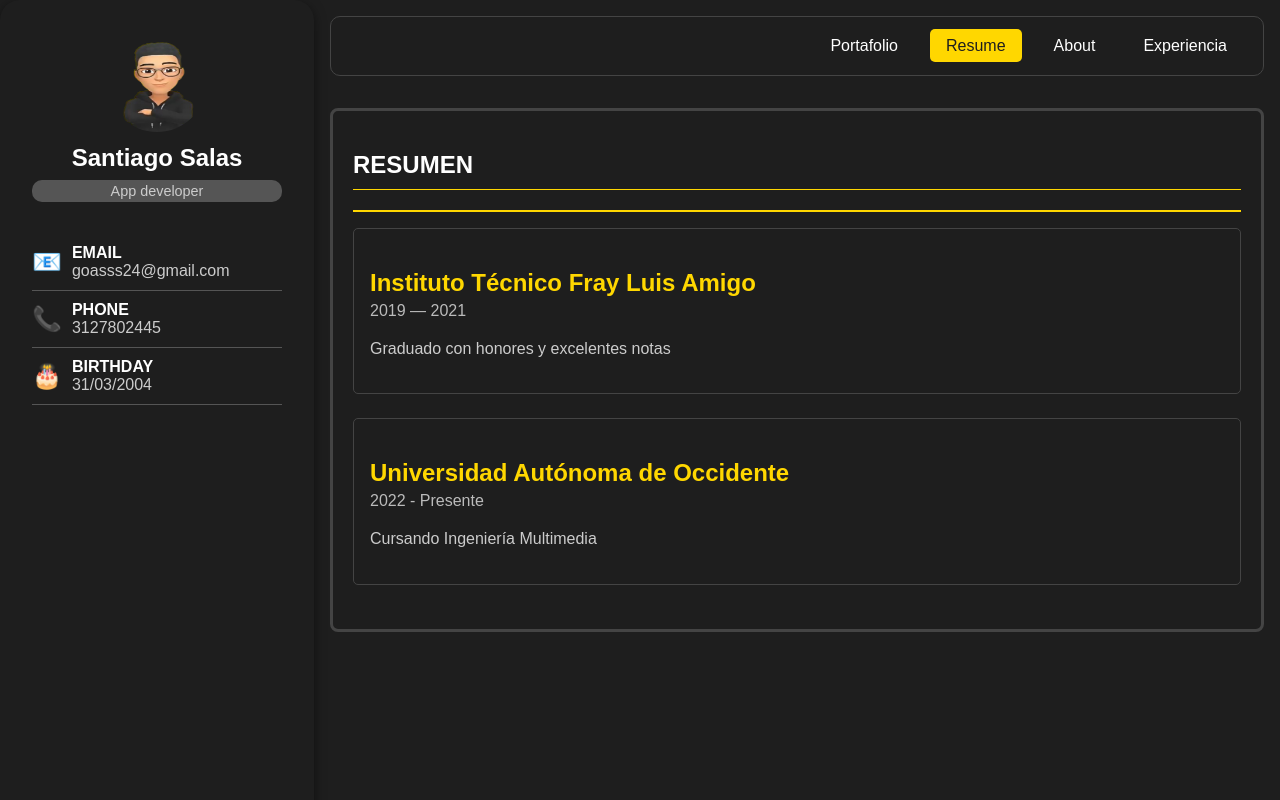
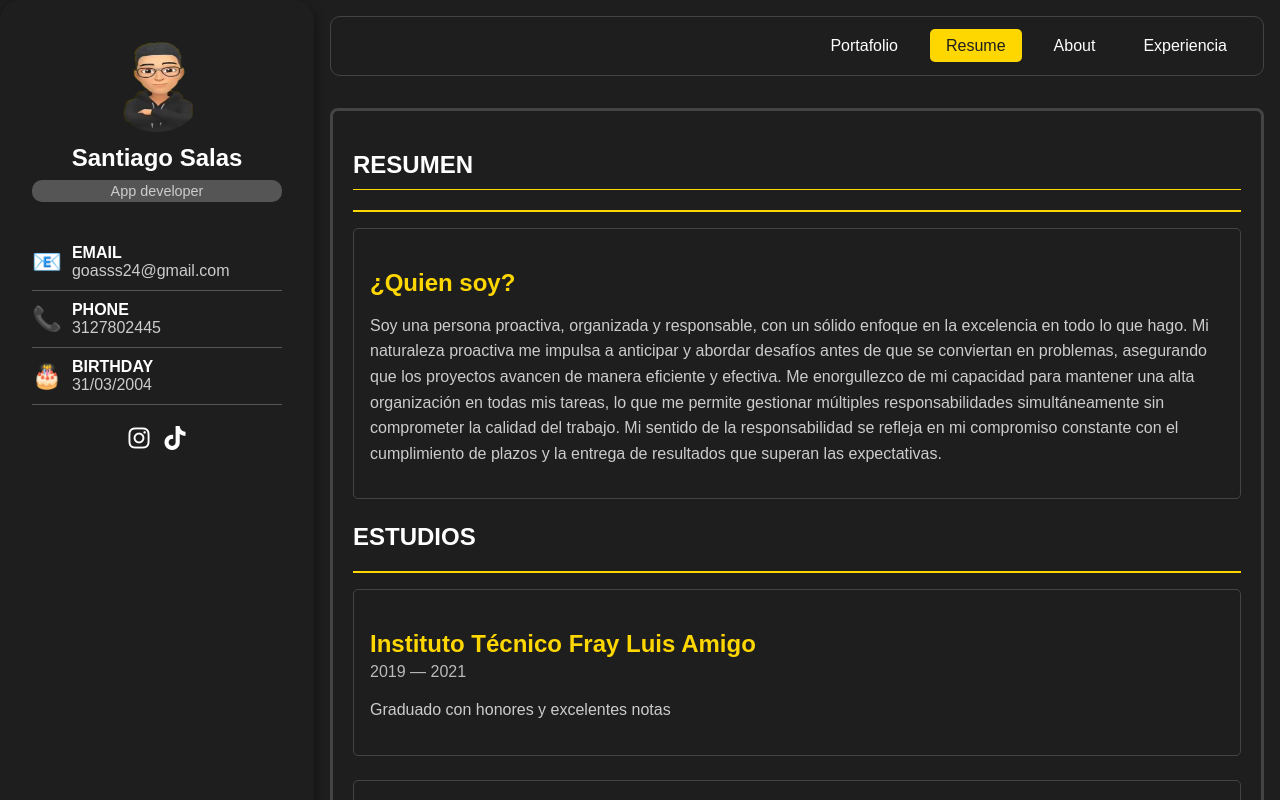
Before and after one commit to xSonts/Portafolio2.0, a React (Vite) app: page / in a window 1280 px wide. Both pictures are taken after a click on the link "Resume". Shown: the top 800 px of the page. Built offline with nearby package versions, Linux system fonts and the light colour scheme.

Commit message:
Se incluyeron los iconos de las redes sociales y se cambio el icono de perfil

```diff
--- a/index.html
+++ b/index.html
@@ -1,6 +1,7 @@
 <!DOCTYPE html>
 <html lang="es">
   <head>
+    <link rel="stylesheet" href="https://cdnjs.cloudflare.com/ajax/libs/font-awesome/6.0.0-beta3/css/all.min.css" />
     <meta charset="UTF-8" />
     <meta name="viewport" content="width=device-width, initial-scale=1.0" />
     <title>Portafolio de Santiago Salas</title>
--- a/src/App.jsx
+++ b/src/App.jsx
@@ -8,7 +8,7 @@ import NavBar from './Componentes/NavBar'; // Ruta corregida
 
 function App() {
   // Estado para controlar qué sección está activa
-  const [activeSection, setActiveSection] = useState('resume');
+  const [activeSection, setActiveSection] = useState('portafolio');
 
   // Función para cambiar la sección visible
   const showSection = (sectionId) => {
--- a/src/Componentes/Experience.jsx
+++ b/src/Componentes/Experience.jsx
@@ -3,6 +3,7 @@ import cSharpImage from '../assets/c-sharp.png';
 import htmlImage from '../assets/html.png';
 import pythonImage from '../assets/python.png';
 import unityImage from '../assets/unity.png';
+import '../Css/Experience.css'
 
 const Experience = ({ isVisible }) => {
   if (!isVisible) return null; // Si la sección no es visible, no renderiza nada
--- a/src/Componentes/Resume.jsx
+++ b/src/Componentes/Resume.jsx
@@ -6,6 +6,25 @@ const Resume = ({ isVisible }) => {
   return (
     <section id="resume" className="section">
       <h2>RESUMEN</h2>
+      <div className="education-container">
+        <div className="education-item">
+          <h3>¿Quien soy?</h3>
+          <p>      Soy una persona proactiva, organizada y responsable, con un
+                  sólido enfoque en la excelencia en todo lo que hago. Mi
+                  naturaleza proactiva me impulsa a anticipar y abordar desafíos
+                  antes de que se conviertan en problemas, asegurando que los
+                  proyectos avancen de manera eficiente y efectiva. Me
+                  enorgullezco de mi capacidad para mantener una alta
+                  organización en todas mis tareas, lo que me permite gestionar
+                  múltiples responsabilidades simultáneamente sin comprometer la
+                  calidad del trabajo.
+                  Mi sentido de la responsabilidad se refleja en mi compromiso
+                  constante con el cumplimiento de plazos y la entrega de
+                  resultados que superan las expectativas.</p>
+        </div>
+      </div>
+
+      <h1>ESTUDIOS</h1>
       <div className="education-container">
         <div className="education-item">
           <h3>Instituto Técnico Fray Luis Amigo</h3>
--- a/src/Componentes/Sidebar.jsx
+++ b/src/Componentes/Sidebar.jsx
@@ -1,7 +1,7 @@
 import React, { useState } from 'react';
 import profileIMG from '../assets/profile.png';
 import '../Css/Sidebar.css';
-
+import profile from '../assets/profile-user.png'
 const Sidebar = () => {
     const [isOpen, setIsOpen] = useState(false);
 
@@ -10,9 +10,11 @@ const Sidebar = () => {
     };
 
     return (
+
         <>
+
             <button className="sidebar-toggle" onClick={toggleSidebar}>
-                {isOpen ? '✕' : ' ☺ '}
+                {isOpen ? '✕' : '👤'}
             </button>
             <aside className={`sidebar ${isOpen ? 'open' : ''}`}>
                 <div className="profile">
@@ -45,6 +47,14 @@ const Sidebar = () => {
                             31/03/2004
                         </div>
                     </div>
+                    <div class="redes">
+                        <a href="https://www.instagram.com/tu_usuario" target="_blank" class="redes-icono">
+                            <i class="fab fa-instagram"></i>
+                        </a>
+                        <a href="https://www.tiktok.com/@tu_usuario" target="_blank" class="redes-icono">
+                            <i class="fab fa-tiktok"></i>
+                        </a>
+                    </div>
                 </div>
             </aside>
         </>
--- /dev/null
+++ b/src/Css/Experience.css
@@ -0,0 +1,11 @@
+#Experiencia article{
+    height: 380px;
+  }
+  #Experiencia img{
+    height: 300px;
+
+  }
+  #Experiencia .category{
+    color: white;
+    border-bottom: var(--accent-color) solid 1px;
+  }
--- a/src/Css/Sidebar.css
+++ b/src/Css/Sidebar.css
@@ -91,6 +91,23 @@
     color: #fff;
 }
 
+.redes {
+    display: flex;
+    justify-content: center;
+    gap: 15px;
+    margin-top: 20px;
+  }
+  .redes-icono {
+    color: #fff;
+    font-size: 24px;
+    text-decoration: none;
+    transition: color 0.3s ease; /
+  }
+
+  .redes-icono:hover {
+    color: #ff4081;
+  }
+
 @media (min-width: 768px) {
     .sidebar {
         position: static;
--- a/src/index.css
+++ b/src/index.css
@@ -21,10 +21,6 @@ body {
   display: flex;
   min-height: 100vh;
 }
-
-/* Estilo general de la sidebar */
-
-
 
 main {
   flex-grow: 1;
@@ -61,13 +57,7 @@ main {
   height: 200px;
   object-fit: cover;
 }
-#Experiencia article{
-  height: 380px;
-}
-#Experiencia img{
-  height: 300px;
 
-}
 .blog-post video{
   width: 100%;
   height: 200px;
@@ -90,6 +80,10 @@ main {
   margin: 0;
 }
 
+.blog-post sp .category {
+  color: var(--accent-color);
+}
+
 #about,#portafolio,#Experiencia , #resume{
   padding: 20px;
   border: #444 solid;
@@ -97,16 +91,11 @@ main {
 
 
 
-.blog-post sp .category {
-  color: var(--accent-color);
-}
+
 
 /* Sección de resumen*/
 
-#Experiencia .category{
-  color: white;
-  border-bottom: var(--accent-color) solid 1px;
-}
+
 
 /* Ocultar la sidebar por defecto en móviles */
 
```
Also changed, not shown: src/assets/profile-user.png (added).
